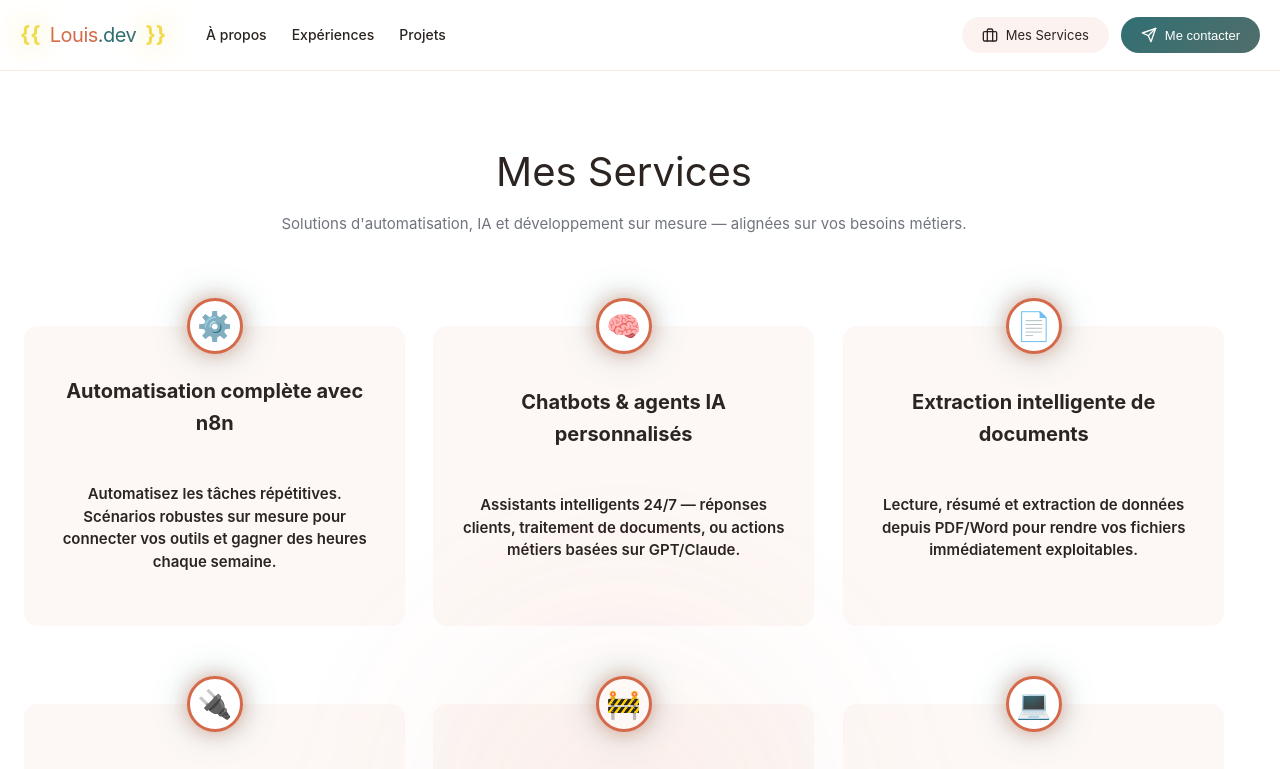
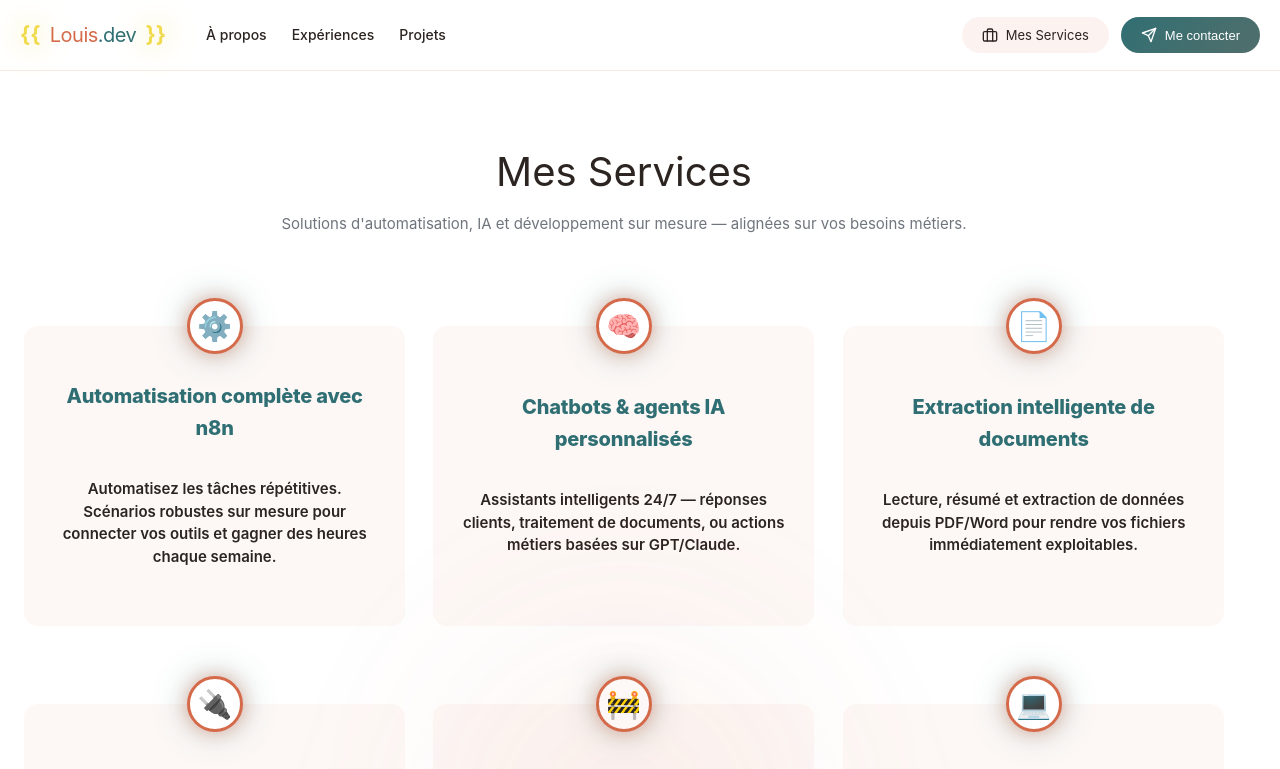
Before and after one commit to GenXwater/Portefolio, a Vue app: page /services in a window 1280 px wide. Shown: the top 769 px of the page. Built offline with nearby package versions, Linux system fonts and the light colour scheme.

Commit message:
feat: update service card title styles for improved color contrast

```diff
--- a/src/pages/MesServices.vue
+++ b/src/pages/MesServices.vue
@@ -138,11 +138,11 @@ const goToContact = () => router.push('/contact');
     padding-top: calc(var(--card-padding-top, 36px) + 8px);
   }
 
-  .service-card .card-title {
+  .service-card :deep(.card-title) {
     margin: 0;
     font-size: 20px;
     font-weight: 800;
-    color: var(--accent);
+    color: var(--accent-2);
     letter-spacing: -0.2px;
   }
 
```
